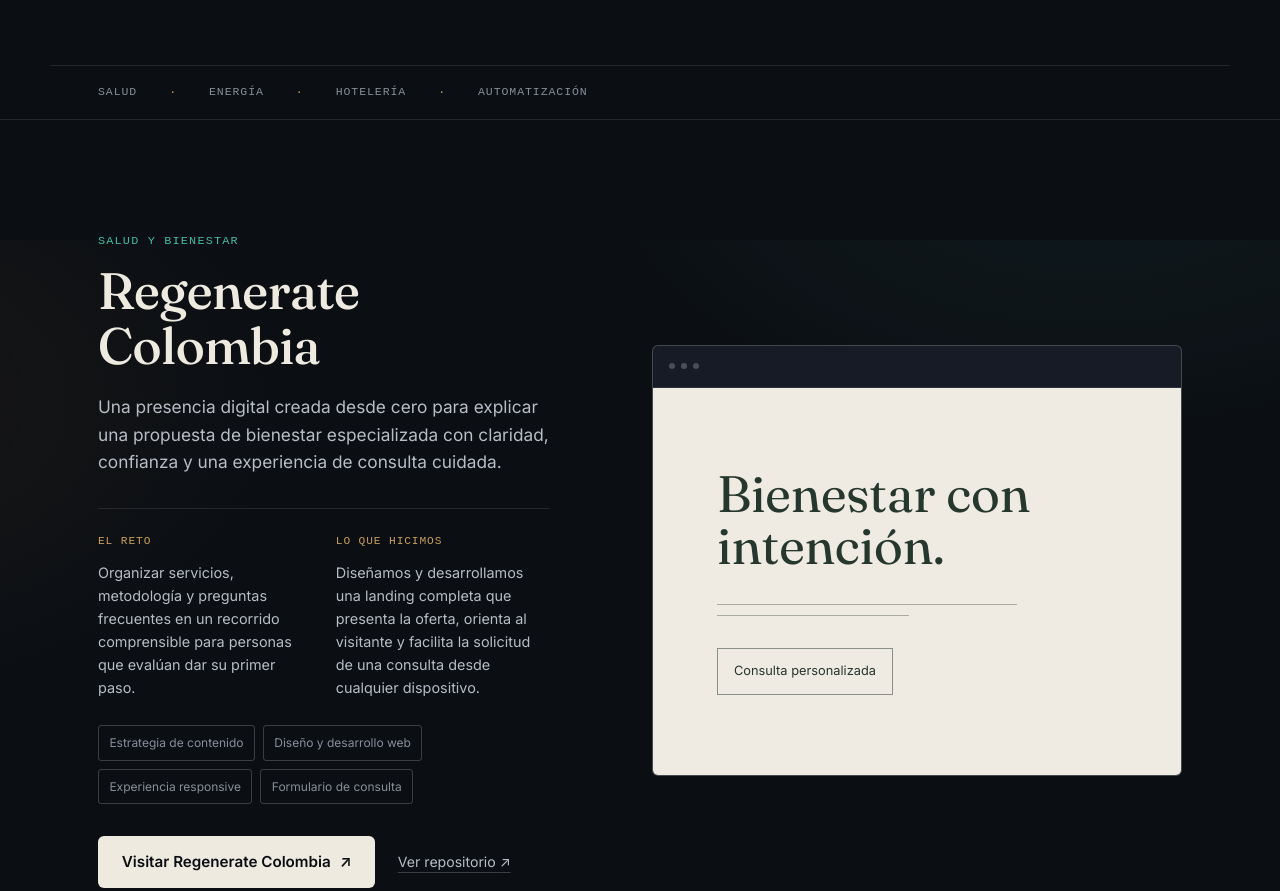
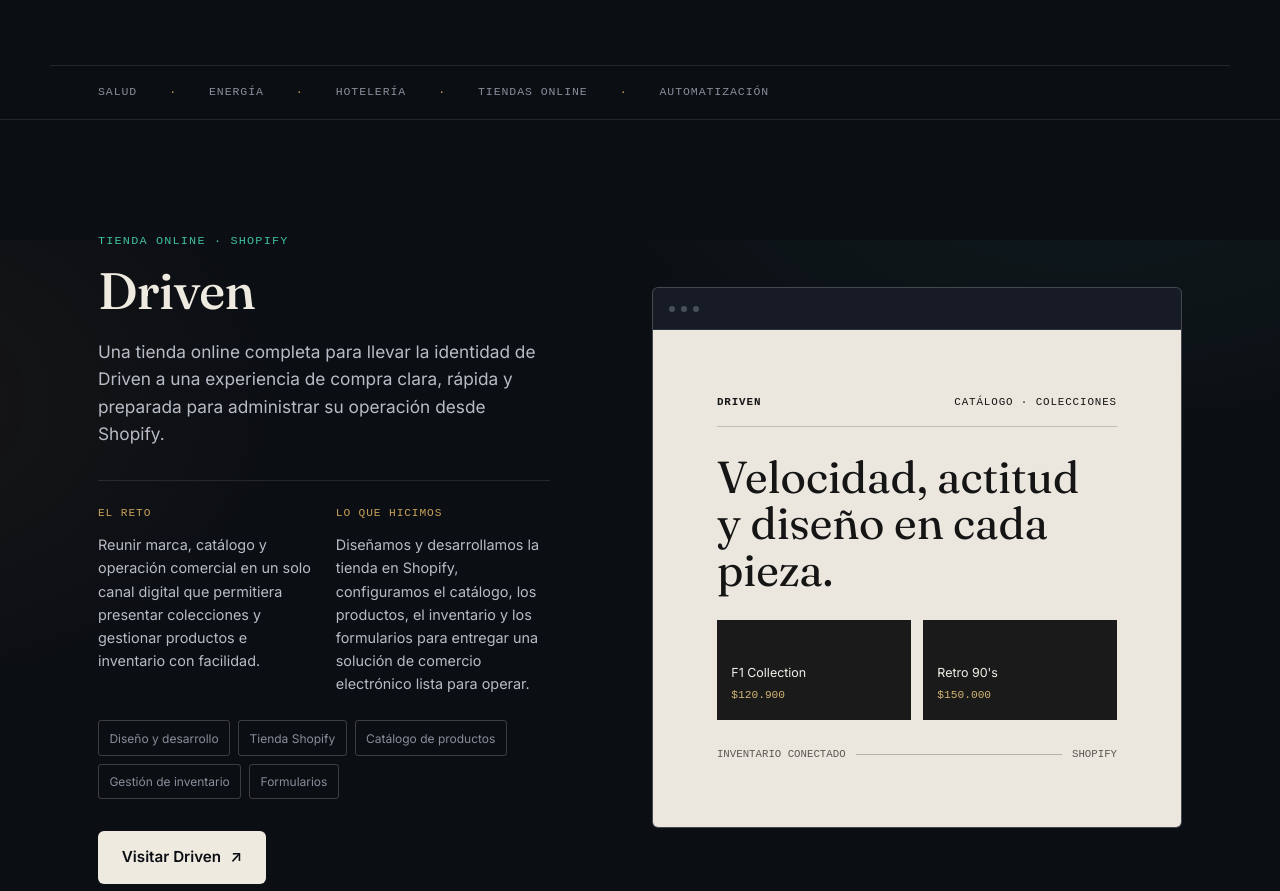
Before and after one commit to iamFear/astodev, an Astro site: page /proyectos in a window 1280 px wide. Shown: the part 560-1451 px from the top of the page. Built offline with nearby package versions, Linux system fonts and the light colour scheme; Astro itself is replaced by a stand-in of ours.

Commit message:
driven project added

```diff
--- a/src/pages/proyectos.astro
+++ b/src/pages/proyectos.astro
@@ -3,6 +3,18 @@
 import CTASection from '../components/CTASection.astro';
 
 const projects = [
+  {
+    slug: 'driven',
+    sector: 'Tienda online · Shopify',
+    title: 'Driven',
+    summary: 'Una tienda online completa para llevar la identidad de Driven a una experiencia de compra clara, rápida y preparada para administrar su operación desde Shopify.',
+    challenge: 'Reunir marca, catálogo y operación comercial en un solo canal digital que permitiera presentar colecciones y gestionar productos e inventario con facilidad.',
+    solution: 'Diseñamos y desarrollamos la tienda en Shopify, configuramos el catálogo, los productos, el inventario y los formularios para entregar una solución de comercio electrónico lista para operar.',
+    deliverables: ['Diseño y desarrollo', 'Tienda Shopify', 'Catálogo de productos', 'Gestión de inventario', 'Formularios'],
+    website: 'https://driven.com.co/',
+    repository: null,
+    cta: 'Visitar Driven',
+  },
   {
     slug: 'regenerate',
     sector: 'Salud y bienestar',
@@ -56,7 +68,7 @@
 
 <Layout
   title="Proyectos"
-  description="Conoce proyectos de desarrollo web y automatización creados por Astodev para empresas de salud, energía y hotelería."
+  description="Conoce proyectos de tiendas Shopify, desarrollo web y automatización creados por Astodev para empresas de distintos sectores."
 >
   <section class="projects-hero">
     <div class="wrap hero-grid">
@@ -76,6 +88,7 @@
       <span>Salud</span>
       <span>Energía</span>
       <span>Hotelería</span>
+      <span>Tiendas online</span>
       <span>Automatización</span>
     </div>
   </section>
@@ -124,6 +137,24 @@
                 <div class="editorial-line"></div>
                 <div class="editorial-line short"></div>
                 <div class="consultation">Consulta personalizada</div>
+              </div>
+            )}
+            {project.slug === 'driven' && (
+              <div class="commerce-screen">
+                <div class="store-head">
+                  <span>Driven</span>
+                  <span>Catálogo · Colecciones</span>
+                </div>
+                <p>Velocidad, actitud y diseño en cada pieza.</p>
+                <div class="product-grid">
+                  <div><span>F1 Collection</span><strong>$120.900</strong></div>
+                  <div><span>Retro 90's</span><strong>$150.000</strong></div>
+                </div>
+                <div class="store-system">
+                  <span>Inventario conectado</span>
+                  <i></i>
+                  <span>Shopify</span>
+                </div>
               </div>
             )}
             {project.slug === 'wellview' && (
@@ -320,10 +351,64 @@
     background: var(--ink-faint);
     opacity: 0.45;
   }
-  .health-screen, .energy-screen, .automation-screen {
+  .health-screen, .energy-screen, .automation-screen, .commerce-screen {
     min-height: 387px;
     padding: clamp(2rem, 5vw, 4rem);
   }
+  .commerce-screen {
+    display: flex;
+    flex-direction: column;
+    gap: clamp(1rem, 2.5vw, 1.65rem);
+    background: #ebe7df;
+    color: #151515;
+  }
+  .store-head {
+    display: flex;
+    justify-content: space-between;
+    gap: 1rem;
+    padding-bottom: 0.9rem;
+    border-bottom: 1px solid rgba(21, 21, 21, 0.2);
+    font-family: var(--f-mono);
+    font-size: 0.68rem;
+    letter-spacing: 0.08em;
+    text-transform: uppercase;
+  }
+  .store-head span:first-child { font-weight: 700; }
+  .store-head span:last-child { text-align: right; }
+  .commerce-screen > p {
+    max-width: 13ch;
+    font-family: var(--f-display);
+    font-size: clamp(1.9rem, 3.5vw, 3rem);
+    line-height: 1.04;
+  }
+  .product-grid {
+    display: grid;
+    grid-template-columns: repeat(2, minmax(0, 1fr));
+    gap: 0.75rem;
+  }
+  .product-grid div {
+    min-height: 100px;
+    padding: 0.9rem;
+    background: #1a1a1a;
+    color: #f3f0e9;
+    display: flex;
+    flex-direction: column;
+    justify-content: flex-end;
+    gap: 0.25rem;
+  }
+  .product-grid span { font-size: 0.78rem; }
+  .product-grid strong { color: #d2b574; font-family: var(--f-mono); font-size: 0.7rem; font-weight: 500; }
+  .store-system {
+    display: flex;
+    align-items: center;
+    gap: 0.65rem;
+    margin-top: auto;
+    color: rgba(21, 21, 21, 0.68);
+    font-family: var(--f-mono);
+    font-size: 0.67rem;
+    text-transform: uppercase;
+  }
+  .store-system i { display: block; flex: 1; height: 1px; background: rgba(21, 21, 21, 0.25); }
   .regenerate-screen {
     display: flex;
     flex-direction: column;
@@ -410,12 +495,12 @@
     .hero-grid, .project-grid, .principle-grid { grid-template-columns: 1fr; }
     .project.reverse .project-copy, .project.reverse .project-visual { order: initial; }
     .project-visual { min-height: 360px; }
-    .health-screen, .energy-screen, .automation-screen { min-height: 317px; }
+    .health-screen, .energy-screen, .automation-screen, .commerce-screen { min-height: 317px; }
   }
   @media (max-width: 560px) {
     .project-story { grid-template-columns: 1fr; }
     .project-visual { min-height: 320px; }
-    .health-screen, .energy-screen, .automation-screen { min-height: 277px; padding: 1.5rem; }
+    .health-screen, .energy-screen, .automation-screen, .commerce-screen { min-height: 277px; padding: 1.5rem; }
     .sector-line { gap: 0.5rem 1rem; }
     .sector-line span + span::before { margin-right: 1rem; }
     .project-actions .btn { width: 100%; justify-content: center; white-space: normal; text-align: center; }
```
